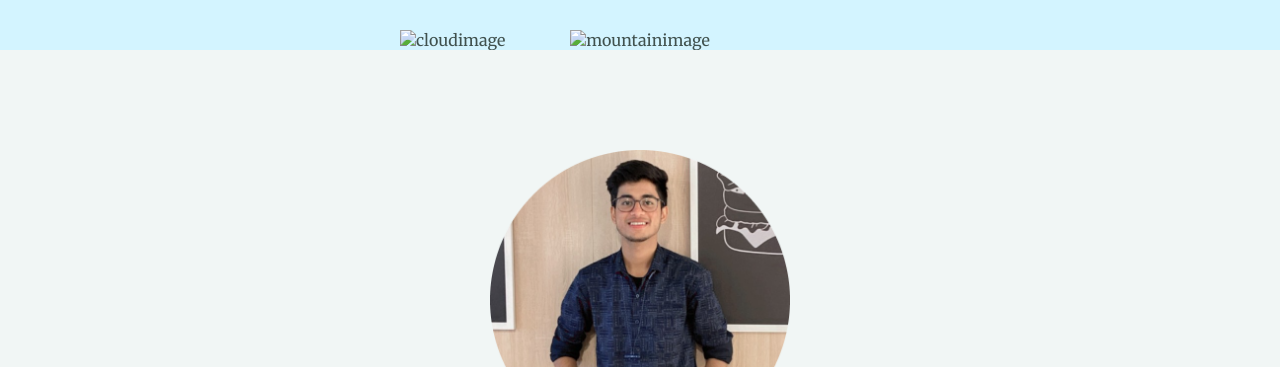
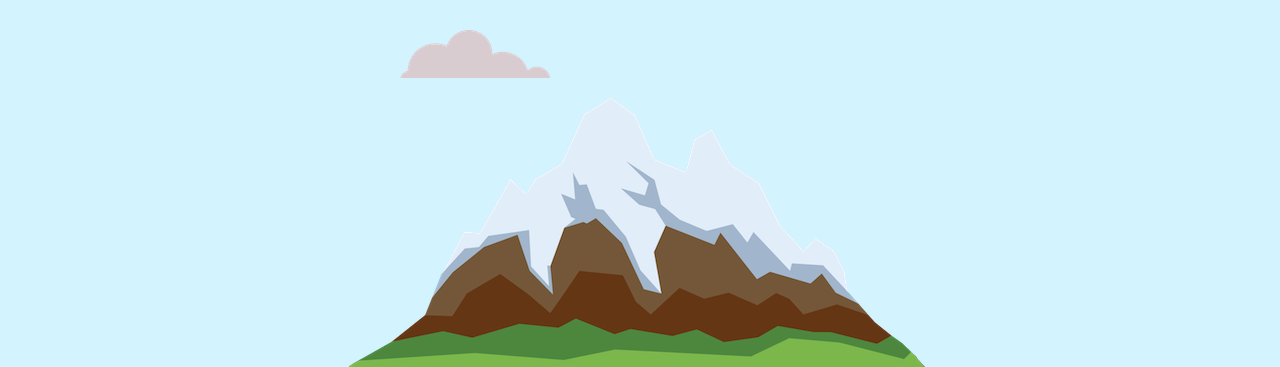
Before and after one commit to biswarup1707/HTML-COMPLETE-WEBSITE, a plain HTML site: page index.html in a window 1280 px wide. Shown: the part 433-800 px from the top of the page. Drawn offline with Linux system fonts and the light colour scheme; files whose address does not match are found by name.

Commit message:
<img class="bottom-cloud " src="/cloud.png" alt="cloudimage">         <img class=mountain src="/mountain.png" alt="mountainimage">
The previous version had the cloud image inside the image folder but the current version contains the image in the root folder itself
The previous version had the mountain image inside the image folder but the current version contains the image in the root folder itself

```diff
--- a/index.html
+++ b/index.html
@@ -16,8 +16,8 @@
         <img class="top-cloud"src="/cloud.png" alt="cloudimage">
         <h1> I'm Biswa</h1>
         <h2>a <span class="dev">dev</span>eloper</h2>
-        <img class="bottom-cloud " src="images/cloud.png" alt="cloudimage">
-        <img class=mountain src="images/mountain.png" alt="mountainimage">
+        <img class="bottom-cloud " src="/cloud.png" alt="cloudimage">
+        <img class=mountain src="/mountain.png" alt="mountainimage">
 
     </div>
     <div class="middle-container">
```
